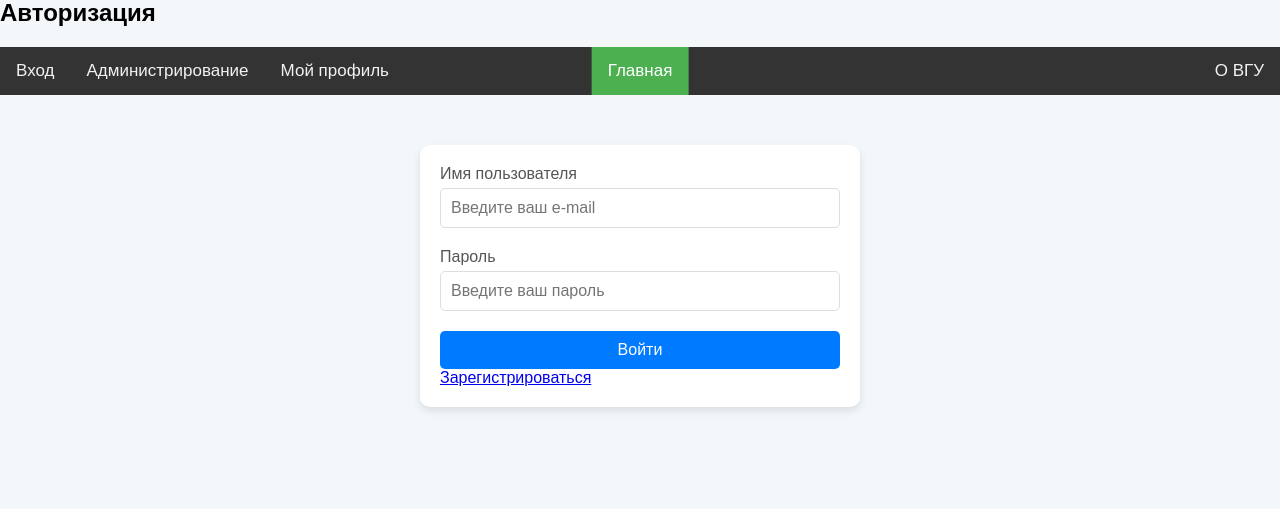
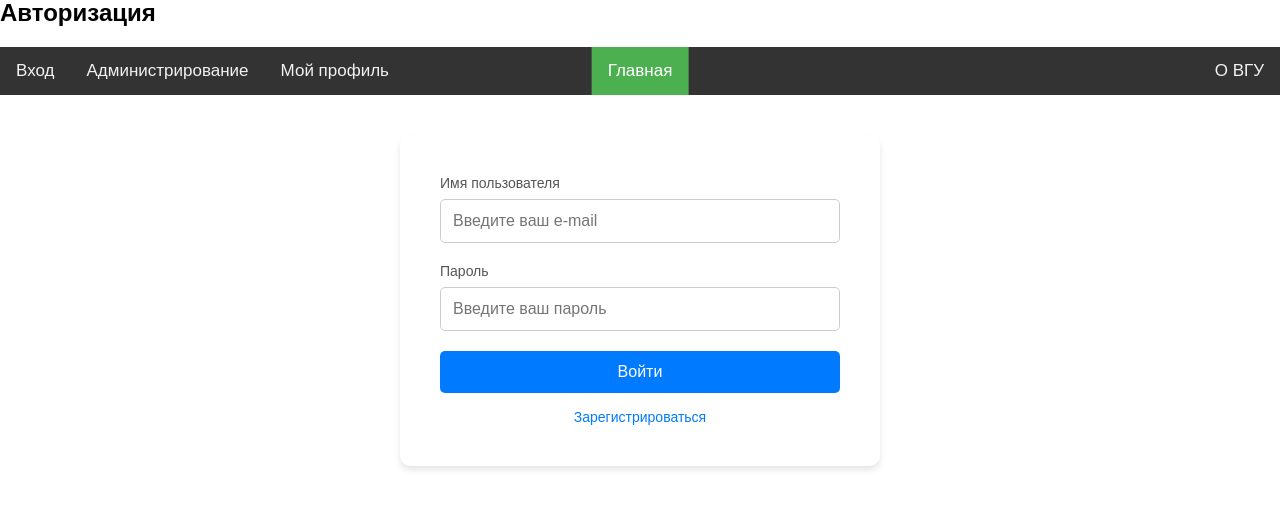
Before and after one commit to daryasakun/Kurs3, a Django app: page /user/login/ in a window 1280 px wide. Shown: the part 21-530 px from the top of the page. Run offline with Django 4.2, Linux system fonts and the light colour scheme; parts of the project's set-up code (start-up, migrations or seed data) failed here and were passed over.

Commit message:
added styles (css)

```diff
--- a/static/deps/css/login_form.css
+++ b/static/deps/css/login_form.css
@@ -1,99 +1,104 @@
-/* Общий стиль для страницы авторизации */
-body {
-    font-family: Arial, sans-serif;
-    background-color: #f4f7fa;
-    margin: 0;
-    padding: 0;
-}
-
-/* Стиль для контейнера формы */
-.login-form {
-    width: 100%;
+/* Общий стиль для контейнера формы авторизации */
+.login-container {
+    background-color: #ffffff;
+    padding: 40px;
+    border-radius: 10px;
+    box-shadow: 0 4px 6px rgba(0, 0, 0, 0.1);
     max-width: 400px;
-    margin: 50px auto;
-    background-color: #ffffff;
-    padding: 20px;
-    border-radius: 10px;
-    box-shadow: 0 4px 8px rgba(0, 0, 0, 0.1);
+    margin: 40px auto;
+    font-family: 'Arial', sans-serif;
 }
 
 /* Заголовок формы */
-.login-form h2 {
+.login-container h2 {
+    font-size: 28px;
+    color: #333;
+    margin-bottom: 20px;
     text-align: center;
-    font-size: 24px;
-    margin-bottom: 20px;
-    color: #333;
 }
 
-/* Стили для полей ввода */
-.login-form input[type="text"],
-.login-form input[type="password"] {
-    width: 100%;
-    padding: 10px;
+/* Стиль для полей ввода */
+.form-group {
     margin-bottom: 20px;
-    border: 1px solid #ddd;
-    border-radius: 5px;
-    font-size: 16px;
-    box-sizing: border-box;
 }
 
-/* Фокус на полях ввода */
-.login-form input[type="text"]:focus,
-.login-form input[type="password"]:focus {
+.form-group label {
+    font-size: 14px;
+    color: #555;
+    display: block;
+    margin-bottom: 8px;
+}
+
+.form-group input {
+    width: 100%;
+    padding: 12px;
+    font-size: 16px;
+    color: #333;
+    border: 1px solid #ccc;
+    border-radius: 5px;
+    box-sizing: border-box;
+    transition: border 0.3s ease;
+}
+
+.form-group input:focus {
     border-color: #007bff;
     outline: none;
 }
 
-/* Стили для меток */
-.login-form label {
-    font-size: 16px;
-    color: #555;
-    margin-bottom: 5px;
-    display: block;
+/* Стиль для ошибок в полях */
+.alert-danger {
+    color: #d9534f;
+    font-size: 14px;
+    margin-bottom: 15px;
+    text-align: center;
 }
 
-/* Стиль для кнопки отправки */
-.login-form button {
+/* Стиль для кнопки */
+button {
     width: 100%;
-    padding: 10px;
+    padding: 12px;
+    font-size: 16px;
+    color: #fff;
     background-color: #007bff;
-    color: #ffffff;
     border: none;
     border-radius: 5px;
-    font-size: 16px;
     cursor: pointer;
     transition: background-color 0.3s ease;
 }
 
-/* Кнопка при наведении */
-.login-form button:hover {
+button:hover {
     background-color: #0056b3;
 }
 
-/* Стили для ошибок */
-.alert-danger {
-    background-color: #f8d7da;
-    color: #721c24;
-    padding: 10px;
-    border-radius: 5px;
-    margin-bottom: 20px;
-    border: 1px solid #f5c6cb;
+/* Стиль для ссылки на регистрацию */
+.registration-link {
+    text-align: center;
+    margin-top: 15px;
+}
+
+.registration-link a {
+    font-size: 14px;
+    color: #007bff;
+    text-decoration: none;
+    transition: color 0.3s ease;
+}
+
+.registration-link a:hover {
+    color: #0056b3;
 }
 
 /* Адаптивность для мобильных устройств */
 @media (max-width: 600px) {
-    .login-form {
-        padding: 15px;
+    .login-container {
+        padding: 20px;
+        width: 90%;
     }
 
-    .login-form h2 {
-        font-size: 20px;
+    .login-container h2 {
+        font-size: 22px;
     }
 
-    .login-form input[type="text"],
-    .login-form input[type="password"],
-    .login-form button {
-        padding: 8px;
+    button {
         font-size: 14px;
     }
 }
--- a/users/templates/users/login.html
+++ b/users/templates/users/login.html
@@ -1,13 +1,11 @@
 {% extends "base.html" %}
-
-
+{% load static %}
 {% block title %}
     <title>Форма авторизации</title>
 {% endblock %}
 
 {% block css %}
-{% load static %}
-<link rel="stylesheet" type="text/css" href="{% static 'deps/css/login_form.css' %}">
+    <link rel="stylesheet" type="text/css" href="{% static 'deps/css/login_form.css' %}?v={{ timestamp }}">
 {% endblock %}
 
 {% block header %}
@@ -17,22 +15,26 @@
 {% endblock %}
 
 {% block cont %}
-<form action="{% url 'users:login' %}" method="post" class="login-form">
+<div class="login-container">
+    <form action="{% url 'users:login' %}" method="post">
         {% csrf_token %}
+
         {% if form.non_field_errors %}
             <div class="alert alert-danger">
                 <p>Введены неверные данные</p>
             </div>
         {% endif %}
 
-    <div>
+        <div class="form-group">
             <label for="id_username">Имя пользователя</label>
-        <input type="text" value="{% if form.username.value %} {{form.username.value}}{% endif %}" name="username" class="form-control" id="id_username" placeholder="Введите ваш e-mail" required>
+            <input type="text" name="username" class="form-control" id="id_username" placeholder="Введите ваш e-mail" value="{% if form.username.value %} {{form.username.value}}{% endif %}" required>
         </div>
-    <div>
+
+        <div class="form-group">
             <label for="id_password">Пароль</label>
-        <input type="password" class="form-control" value="{% if form.password.value %} {{form.password.value}}{% endif %}" name="password" id="id_password" placeholder="Введите ваш пароль" required>
+            <input type="password" name="password" class="form-control" id="id_password" placeholder="Введите ваш пароль" value="{% if form.password.value %} {{form.password.value}}{% endif %}" required>
         </div>
+
         {% if form.username.errors %}
             <div class="alert alert-danger">
                 {{ form.username.errors }}
@@ -46,8 +48,10 @@
         {% endif %}
 
         <button type="submit">Войти</button>
+
         <div class="registration-link">
-        <a href="{% url 'users:registration' %}" class="btn btn-primary">Зарегистрироваться</a>
+            <a href="{% url 'users:registration' %}">Зарегистрироваться</a>
         </div>
     </form>
+</div>
 {% endblock %}
--- a/users/views.py
+++ b/users/views.py
@@ -90,7 +90,7 @@ def user_profile(request):
     else:
         created_tests_page_obj = []  # Пустая пагинация для преподавателя
 
-    # Поиск и сортировка для студента
+    # Поиск
     available_search_query = request.GET.get('available_search', '')
     available_sort_order = request.GET.get('available_sort', 'title')
 
```
Also changed, not shown: main/templates/main/index.html (+7 -5 lines), static/deps/css/index.css (added, +69 -0 lines), static/deps/css/test_passing.css (+55 -36 lines), test_passing/templates/test_passing/create_answer.html (+22 -8 lines), test_passing/templates/test_passing/edit_test.html (+22 -9 lines), test_passing/templates/test_passing/test_completion.html (+12 -4 lines), test_passing/templates/test_passing/test_execution.html (+13 -5 lines), test_passing/templates/test_passing/test_expired.html (+12 -3 lines). Lines whose indentation alone changed are shown as unchanged.
